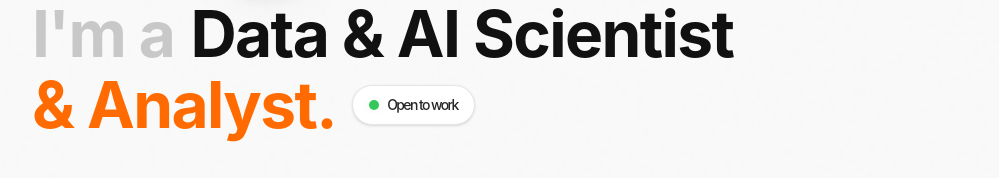
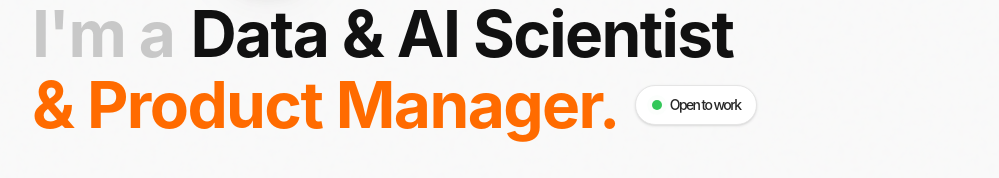
Before and after one commit to Dhruv-Pahwa/Portfolio_dribble, a React (Vite) app: page / in a window 1280 px wide. Shown: the part 237-415 px from the top of the page, without its empty margins (140-1139 px from the left). Built offline with nearby package versions, Linux system fonts and the light colour scheme.

Commit message:
Update HomeDashboard.tsx

```diff
--- a/src/components/HomeDashboard.tsx
+++ b/src/components/HomeDashboard.tsx
@@ -43,7 +43,7 @@ export default function HomeDashboard() {
           <h2 className={`text-5xl md:text-[64px] font-bold tracking-tight leading-[1.1] mt-2 flex flex-wrap items-center gap-x-4 ${isDark ? 'text-neutral-600' : 'text-[#c8c8c8]'}`}>
             I'm a <span className={isDark ? 'text-white' : 'text-[#111]'}>Data & AI Scientist</span>
             <div className="flex items-center flex-wrap gap-4 mt-2 w-full md:w-auto md:mt-0">
-              <span className="text-[#ff6b00]">& Analyst.</span>
+              <span className="text-[#ff6b00]">& Product Manager.</span>
               <div className={`flex items-center gap-2 rounded-full border px-4 py-1.5 shadow-sm h-[40px] ${isDark ? 'border-neutral-700 bg-[#1a1a1a]' : 'border-neutral-200 bg-white'}`}>
                 <span className="relative flex h-2.5 w-2.5">
                   <span className="animate-ping absolute inline-flex h-full w-full rounded-full bg-[#34c759] opacity-75"></span>
```
